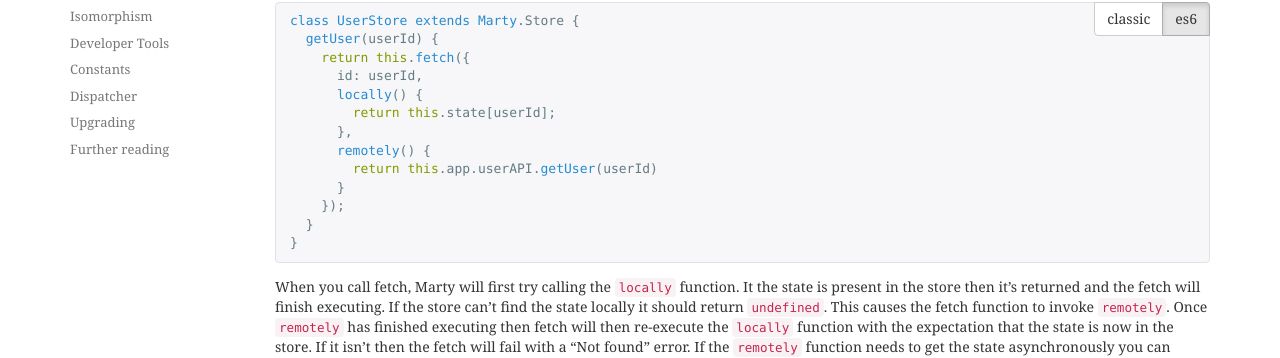
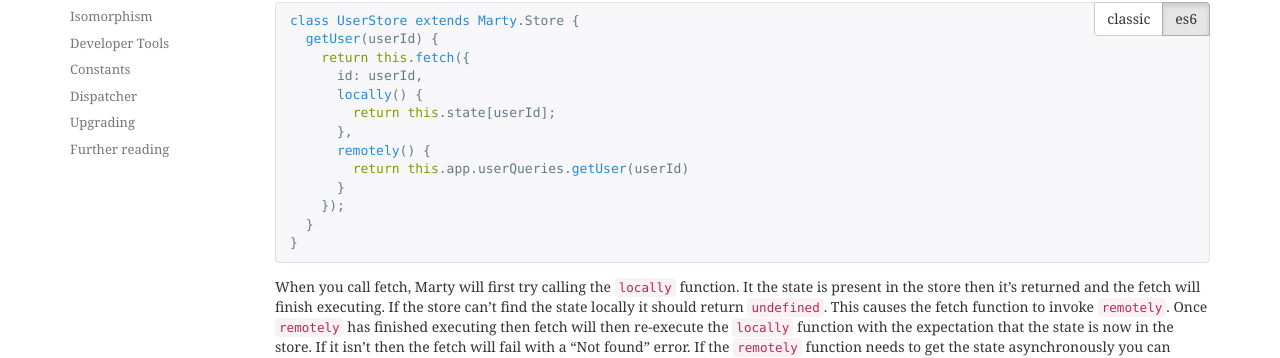
Before and after one commit to alsuper114/marty, a Jekyll site: the page built from docs/_guides/fetching-state/index.md, in a window 1280 px wide and 900 px high. Shown: the part 357-715 px from the top of the window. Built offline with Jekyll 4.4.1, drawn with Linux system fonts in a browser that asks for light colours; nearby versions of some CDN libraries; Markdown is read by kramdown in place of the engine named in the settings.

Commit message:
:memo: Made an example more sensible

```diff
--- a/docs/_guides/fetching-state/index.md
+++ b/docs/_guides/fetching-state/index.md
@@ -24,7 +24,7 @@ var UserStore = Marty.createStore({
         return this.state[userId];
       },
       remotely: function () {
-        return this.app.userAPI.getUser(userId)
+        return this.app.userQueries.getUser(userId)
       }
     });
   }
@@ -40,7 +40,7 @@ class UserStore extends Marty.Store {
         return this.state[userId];
       },
       remotely() {
-        return this.app.userAPI.getUser(userId)
+        return this.app.userQueries.getUser(userId)
       }
     });
   }
```
